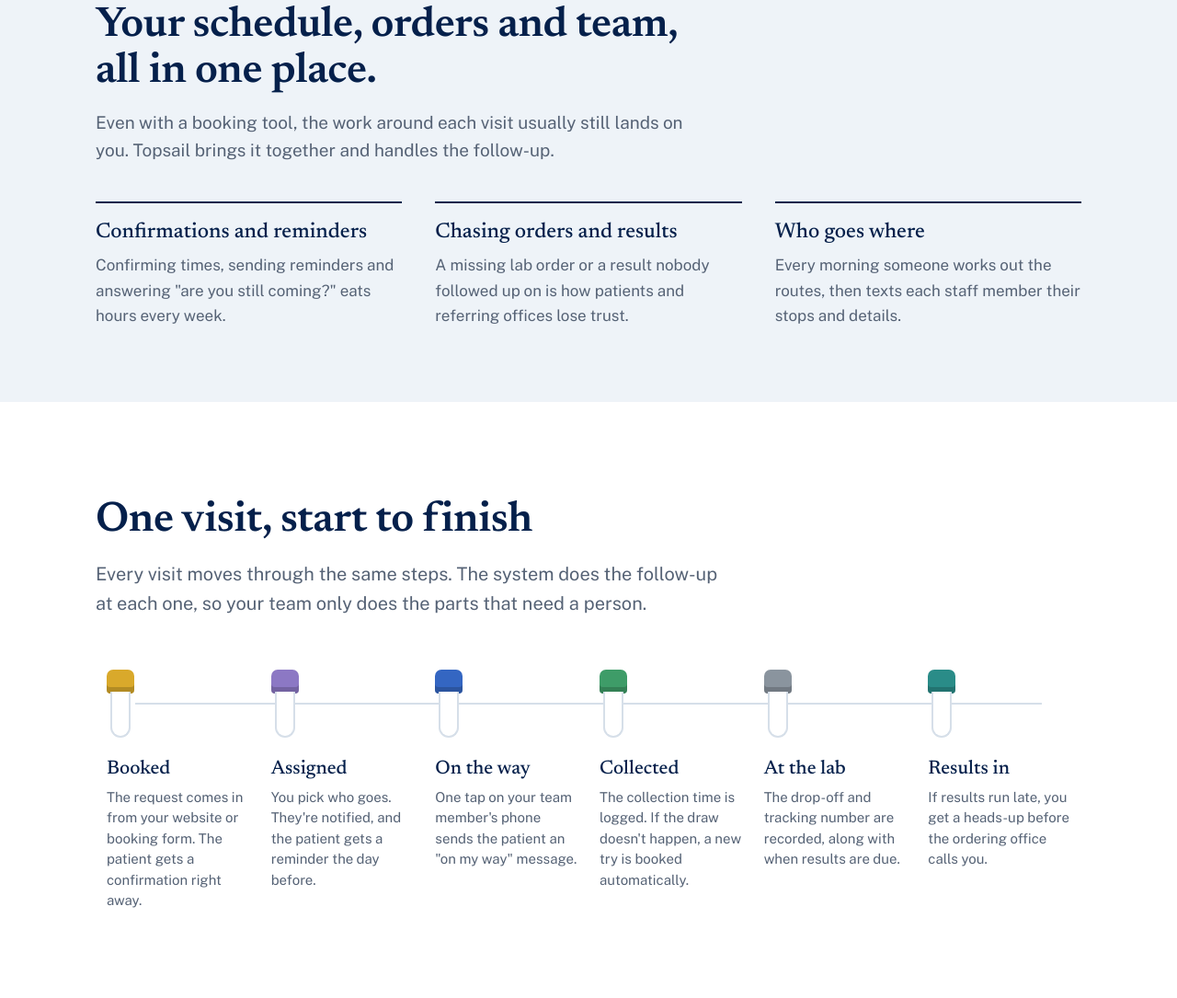
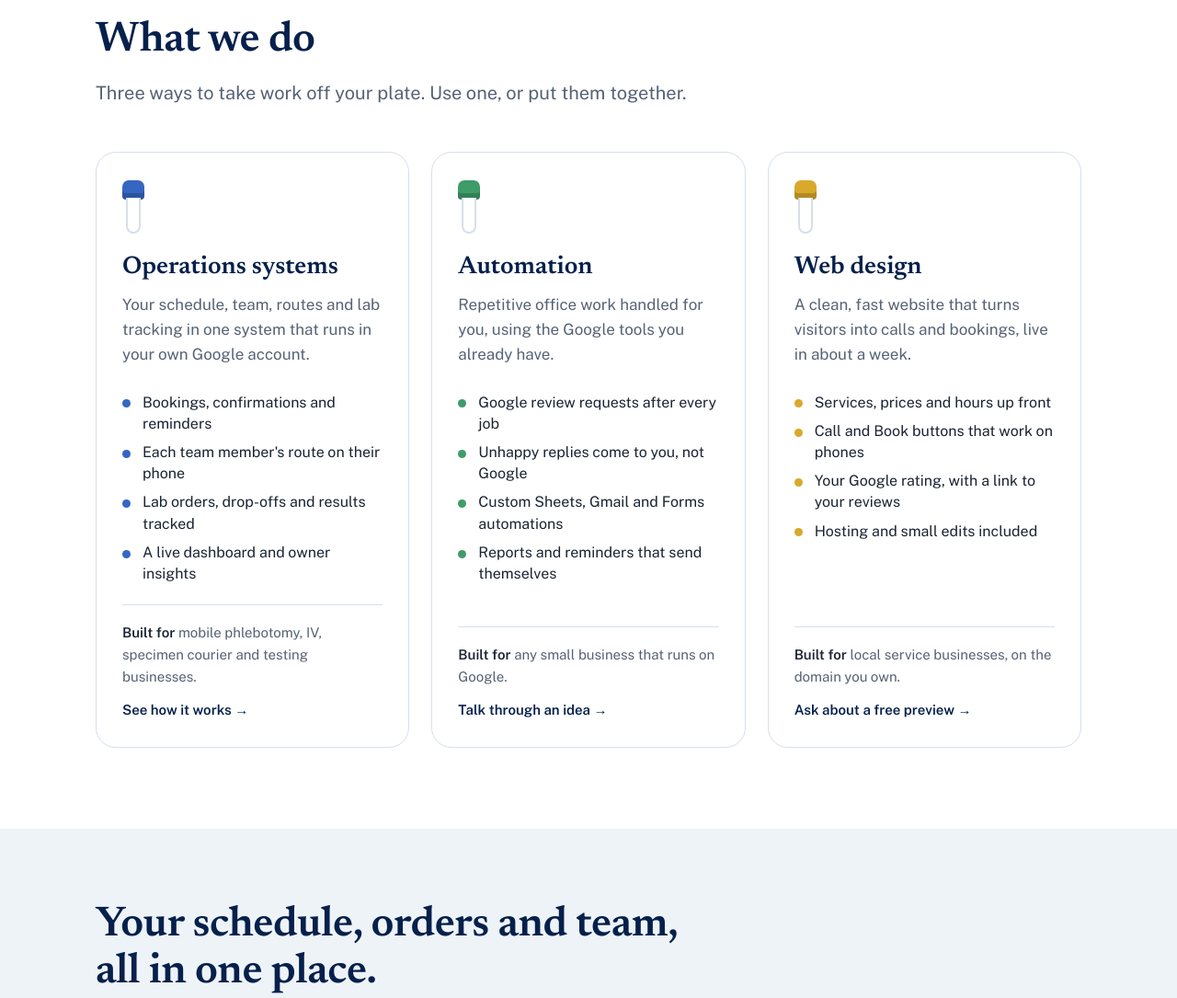
Before and after one commit to bmichaels-jpg/Topsail-site, a plain HTML site: page index.html in a window 1280 px wide. Shown: the part 1073-2158 px from the top of the page at 92% size. Drawn offline with nearby package versions, Linux system fonts and the light colour scheme.

Commit message:
Add files via upload

```diff
--- a/index.html
+++ b/index.html
@@ -3,8 +3,8 @@
 <head>
 <meta charset="utf-8">
 <meta name="viewport" content="width=device-width, initial-scale=1">
-<title>Topsail Solutions | Grow your mobile health business, not your payroll</title>
-<meta name="description" content="Topsail builds the booking, dispatch and lab-tracking system for mobile phlebotomy, mobile IV, specimen courier, drug testing and in-home diagnostics businesses, running in your own Google account.">
+<title>Topsail Solutions | Operations systems, automation and web design</title>
+<meta name="description" content="Topsail builds operations systems for mobile health businesses, automations that run in your own Google account, and clean, fast websites for local service businesses.">
 <meta property="og:title" content="Topsail Solutions">
 <meta property="og:description" content="Scheduling, reminders, routes and lab tracking for mobile phlebotomy and IV businesses, so you can take on more visits without adding office staff.">
 <meta property="og:image" content="https://topsailsolutions.com/assets/og-image.png">
@@ -128,6 +128,29 @@
     .for li { font-size: 24px; padding: 0; }
   }
 
+  /* services */
+  .svc { padding: 96px 0 88px; }
+  .svc header { max-width: 40em; margin-bottom: 48px; }
+  .svc header p { margin-top: 16px; }
+  .svc-grid { display: grid; grid-template-columns: repeat(3, 1fr); gap: 24px; }
+  .svc-card { border: 1px solid var(--line); border-radius: 22px; padding: 30px 28px 28px; display: flex; flex-direction: column; background: #fff; }
+  .svc-card .tube { width: 24px; height: 58px; margin-bottom: 20px; }
+  .svc-card .tube .top-c { height: 21px; }
+  .svc-card .tube .glass { top: 19px; }
+  .svc-card h3 { font-size: 27px; font-weight: 600; margin-bottom: 10px; }
+  .svc-card .what { color: var(--muted); margin-bottom: 18px; }
+  .svc-card ul { list-style: none; margin: 0 0 22px; padding: 0; }
+  .svc-card li { position: relative; padding-left: 22px; margin-top: 8px; font-size: 16px; line-height: 1.45; }
+  .svc-card li::before { content: ""; position: absolute; left: 0; top: .55em; width: 9px; height: 9px; border-radius: 50%; background: var(--c); }
+  .svc-card .fit { margin-top: auto; padding-top: 18px; border-top: 1px solid var(--line); font-size: 15px; color: var(--muted); }
+  .svc-card .fit b { color: var(--ink); font-weight: 600; }
+  .svc-card .more { display: inline-block; margin-top: 12px; font-weight: 600; font-size: 15px; text-decoration: none; }
+  .svc-card .more:hover { text-decoration: underline; text-underline-offset: 4px; }
+  .svc-cta { margin-top: 40px; display: flex; align-items: center; gap: 18px; flex-wrap: wrap; }
+  .svc-cta p { color: var(--muted); }
+  @media (max-width: 960px) { .svc-grid { grid-template-columns: 1fr; max-width: 560px; } }
+  @media (max-width: 720px) { .svc { padding: 64px 0; } }
+
   /* sound familiar */
   .pain { background: var(--mist); padding: 80px 0; }
   .pain h2 { max-width: 15em; margin-bottom: 14px; }
@@ -237,6 +260,7 @@
     <a href="#top" aria-label="Topsail Solutions home"><img src="assets/topsail-horizontal-navy.svg" alt="Topsail Solutions" width="210" height="34"></a>
     <div class="right">
       <nav aria-label="Main">
+        <a href="#services">Services</a>
         <a href="#visit">How it works</a>
         <a href="#included">What's included</a>
         <a href="#about">About</a>
@@ -246,6 +270,7 @@
     </div>
   </div>
   <nav class="mnav" id="mnav" aria-label="Sections" hidden>
+    <a href="#services">Services</a>
     <a href="#visit">How it works</a>
     <a href="#included">What's included</a>
     <a href="#tools">Built on Google</a>
@@ -263,7 +288,7 @@
         <p class="lede">Topsail sets up the system that handles scheduling, patient reminders, daily routes and lab tracking for mobile phlebotomy and IV businesses, so your team can take on more visits without adding office staff.</p>
         <div class="ctas">
           <a class="btn btn-solid" href="https://calendar.app.google/v4ggiAKEeKAygCyT6" target="_blank" rel="noopener">Book a call</a>
-          <a class="btn btn-line" href="#visit">See how it works</a>
+          <a class="btn btn-line" href="#services">See our services</a>
         </div>
         <p class="who">Runs in your own Google account. No new software for your team to learn.</p>
       </div>
@@ -295,6 +320,56 @@
         <li>Drug and DNA testing</li>
         <li>In&#8209;home diagnostics</li>
       </ul>
+    </div>
+  </section>
+
+  <section class="svc" id="services" aria-labelledby="svc-h">
+    <div class="wrap">
+      <header>
+        <h2 id="svc-h">What we do</h2>
+        <p class="lede">Three ways to take work off your plate. Use one, or put them together.</p>
+      </header>
+      <div class="svc-grid">
+        <article class="svc-card" style="--c:var(--cap-royal)">
+          <div class="tube" style="--c:var(--cap-royal)" aria-hidden="true"><span class="top-c"></span><span class="glass"></span></div>
+          <h3>Operations systems</h3>
+          <p class="what">Your schedule, team, routes and lab tracking in one system that runs in your own Google account.</p>
+          <ul>
+            <li>Bookings, confirmations and reminders</li>
+            <li>Each team member's route on their phone</li>
+            <li>Lab orders, drop-offs and results tracked</li>
+            <li>A live dashboard and owner insights</li>
+          </ul>
+          <p class="fit"><b>Built for</b> mobile phlebotomy, IV, specimen courier and testing businesses.</p>
+          <a class="more" href="#visit">See how it works &rarr;</a>
+        </article>
+        <article class="svc-card" style="--c:var(--cap-green)">
+          <div class="tube" style="--c:var(--cap-green)" aria-hidden="true"><span class="top-c"></span><span class="glass"></span></div>
+          <h3>Automation</h3>
+          <p class="what">Repetitive office work handled for you, using the Google tools you already have.</p>
+          <ul>
+            <li>Google review requests after every job</li>
+            <li>Unhappy replies come to you, not Google</li>
+            <li>Custom Sheets, Gmail and Forms automations</li>
+            <li>Reports and reminders that send themselves</li>
+          </ul>
+          <p class="fit"><b>Built for</b> any small business that runs on Google.</p>
+          <a class="more" href="https://calendar.app.google/v4ggiAKEeKAygCyT6" target="_blank" rel="noopener">Talk through an idea &rarr;</a>
+        </article>
+        <article class="svc-card" style="--c:var(--cap-gold)">
+          <div class="tube" style="--c:var(--cap-gold)" aria-hidden="true"><span class="top-c"></span><span class="glass"></span></div>
+          <h3>Web design</h3>
+          <p class="what">A clean, fast website that turns visitors into calls and bookings, live in about a week.</p>
+          <ul>
+            <li>Services, prices and hours up front</li>
+            <li>Call and Book buttons that work on phones</li>
+            <li>Your Google rating, with a link to your reviews</li>
+            <li>Hosting and small edits included</li>
+          </ul>
+          <p class="fit"><b>Built for</b> local service businesses, on the domain you own.</p>
+          <a class="more" href="https://calendar.app.google/v4ggiAKEeKAygCyT6" target="_blank" rel="noopener">Ask about a free preview &rarr;</a>
+        </article>
+      </div>
     </div>
   </section>
 
@@ -340,10 +415,6 @@
         <div><dt>Missed draws handled</dt><dd>Log why a draw didn't happen. The re-attempt gets booked and the facility or ordering office is told.</dd></div>
         <div><dt>Facility program</dt><dd>Assisted living and nursing facilities get a status page and a monthly report of every draw for their residents.</dd></div>
         <div><dt>Owner insights</dt><dd>Revenue, visits, collection rate, busiest days and where your patients come from, updated as you work.</dd></div>
-        <div class="also">
-          <h3>Also available: Google review requests</h3>
-          <p>A friendly thank-you with your review link goes out a few hours after each visit, so more happy patients leave a review.</p>
-        </div>
       </dl>
     </div>
   </section>
@@ -377,7 +448,7 @@
         <h2 id="about-h">Meet Ben Michaels</h2>
         <p class="role">Operations Specialist, Topsail Solutions</p>
         <p>Ben has spent the past few years building and running the operations system behind a mobile blood draw company: bookings, staff schedules, routes, lab orders and results. He knows where the time goes in a mobile health business, and which parts can run on their own.</p>
-        <p>He started Topsail to bring that experience to mobile phlebotomy and IV businesses, so owners can take on more visits without adding office staff, and spend their time on patients instead of logistics.</p>
+        <p>He started Topsail to bring that experience to mobile phlebotomy and IV businesses, so owners can take on more visits without adding office staff, and spend their time on patients instead of logistics. He also builds custom Google automations and websites for small businesses of all kinds.</p>
       </div>
       <div class="sailnote">
         <img src="assets/topsail-mark-white.svg" alt="" class="markbox">
```
